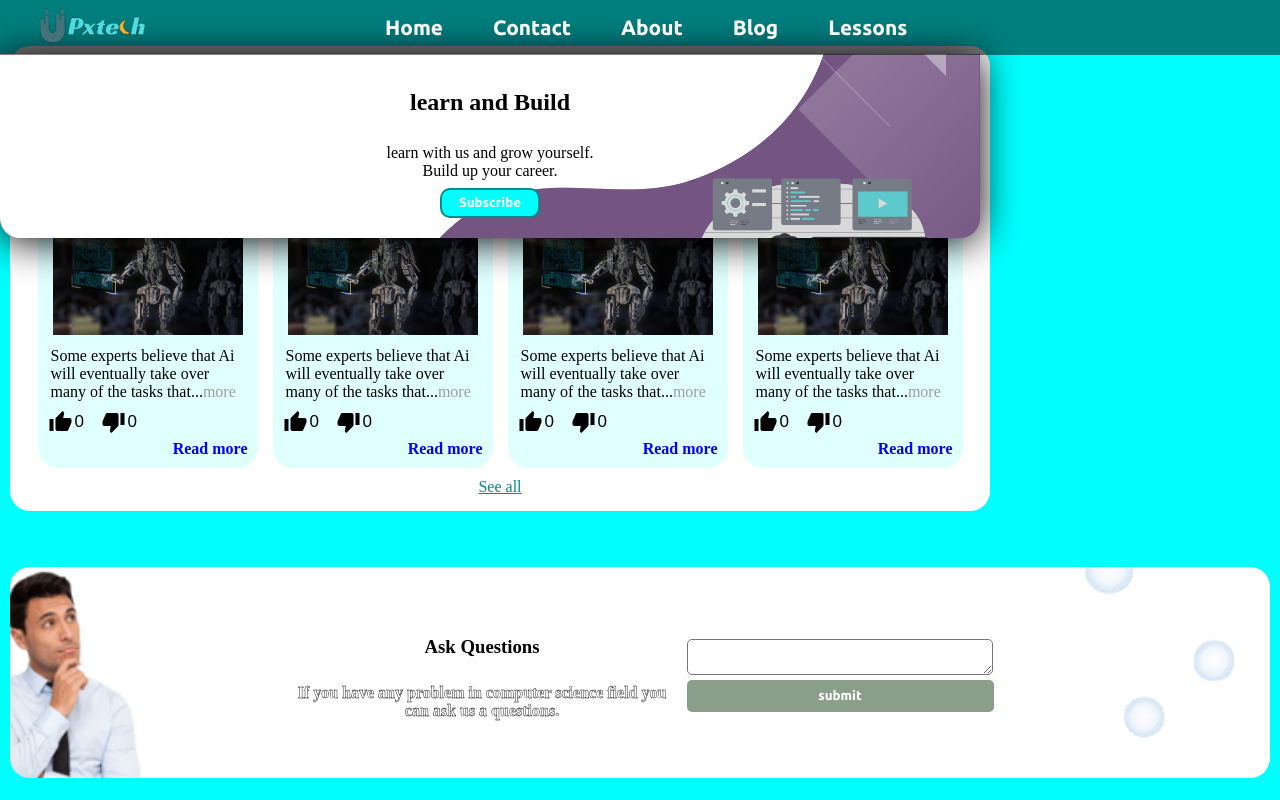
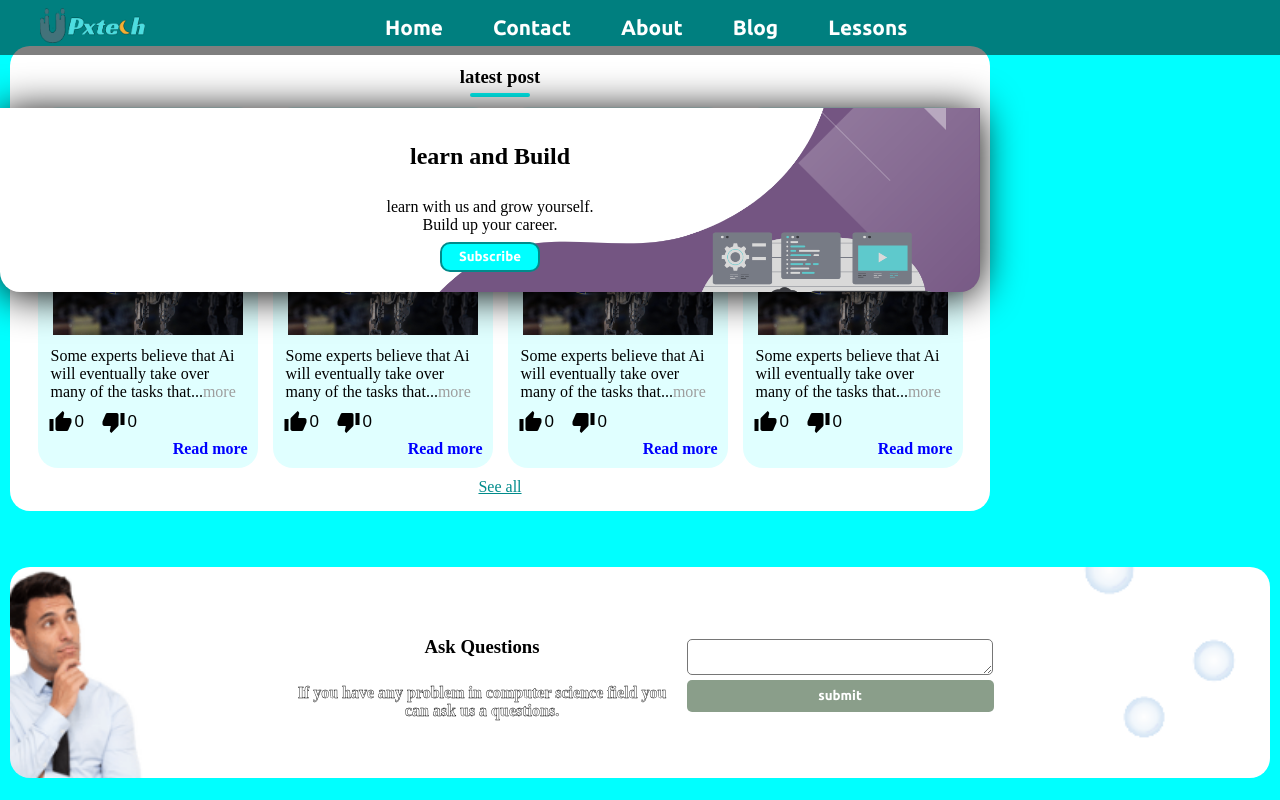
Before and after one commit to fadi868/fadi868.github.io, a plain HTML site: page index.html in a window 1280 px wide. Shown: the top 800 px of the page. Drawn offline with Linux system fonts and the light colour scheme.

Commit message:
Adding margin

```diff
--- a/styler12.css
+++ b/styler12.css
@@ -171,6 +171,7 @@ nav ul li a {
   border-bottom-left-radius: 20px;
   border-bottom-right-radius: 20px;
   padding: 15px;
+  margin-top: 54px;
   background-color: white;
   box-shadow: 0px 3px 40px black;
   display: flex;
```
